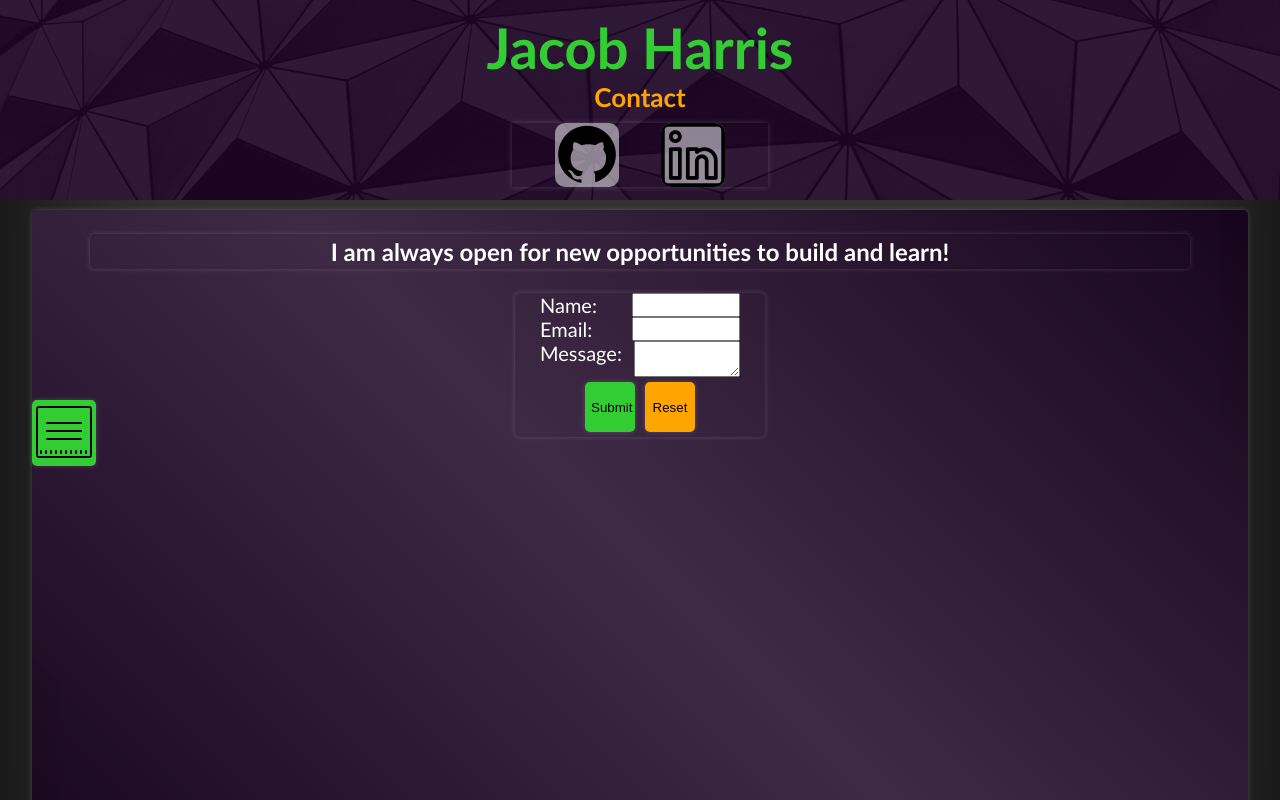
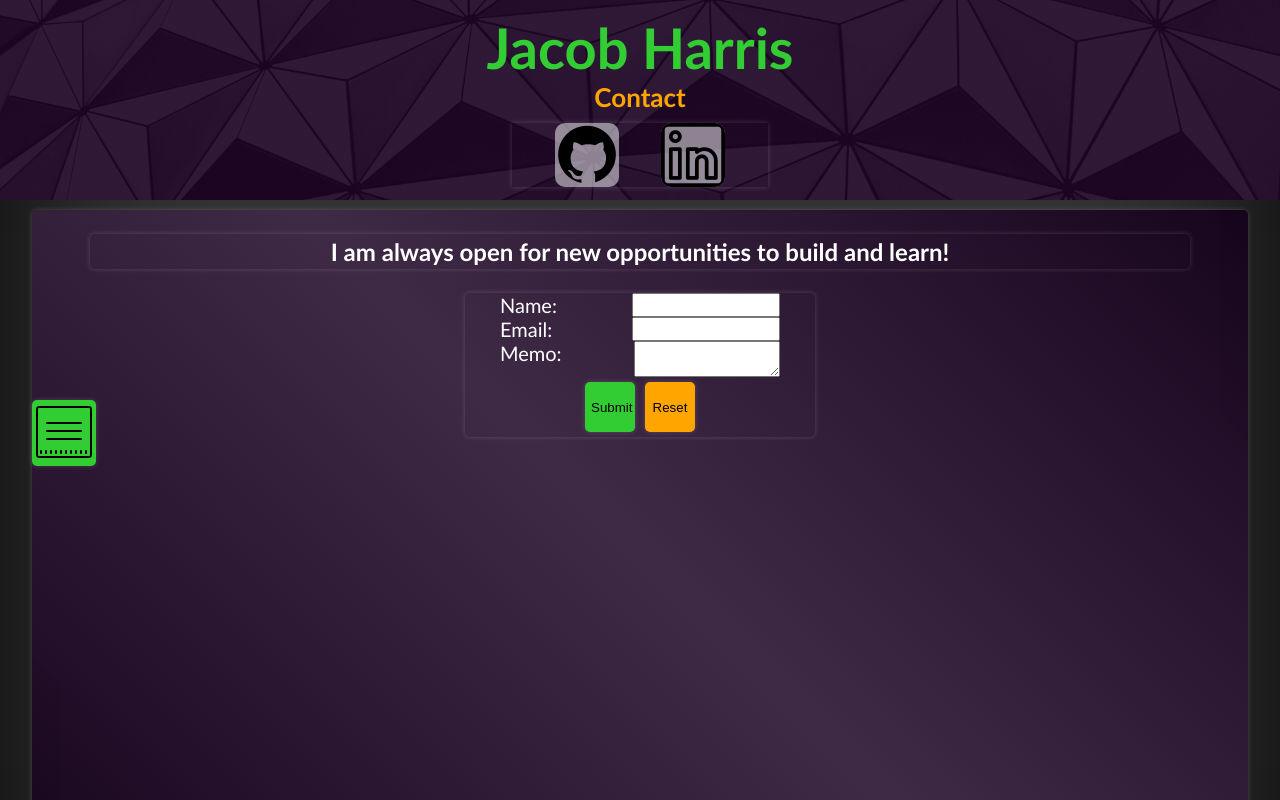
Before and after one commit to jgharris314/portfolio-112621, a React (Create React App) app: page /contact in a window 1280 px wide. Shown: the top 800 px of the page. Built offline with nearby package versions, Linux system fonts and the light colour scheme.

Commit message:
contact form

```diff
--- a/src/components/Contact/Contact.js
+++ b/src/components/Contact/Contact.js
@@ -20,7 +20,7 @@ const Contact = ({ setHeaderMemo }) => {
 					<input type="email" name="_replyto" id="email" />
 				</div>
 				<div className="form-row">
-					<label for="message">Message:</label>
+					<label for="message">Memo:</label>
 					<textarea id="message" name="message"></textarea>
 				</div>
 				<div className="form-row-btn">
--- a/src/components/Contact/contact.styles.js
+++ b/src/components/Contact/contact.styles.js
@@ -18,7 +18,7 @@ export const StyledContact = styled.div`
 		flex-direction: column;
 		font-size: 2rem;
 		box-shadow: 0px 0px 5px rgba(255, 255, 255, 0.18);
-		width: 250px;
+		width: 350px;
 		align-items: center;
 		border-radius: 5px;
 		&-row {
```
